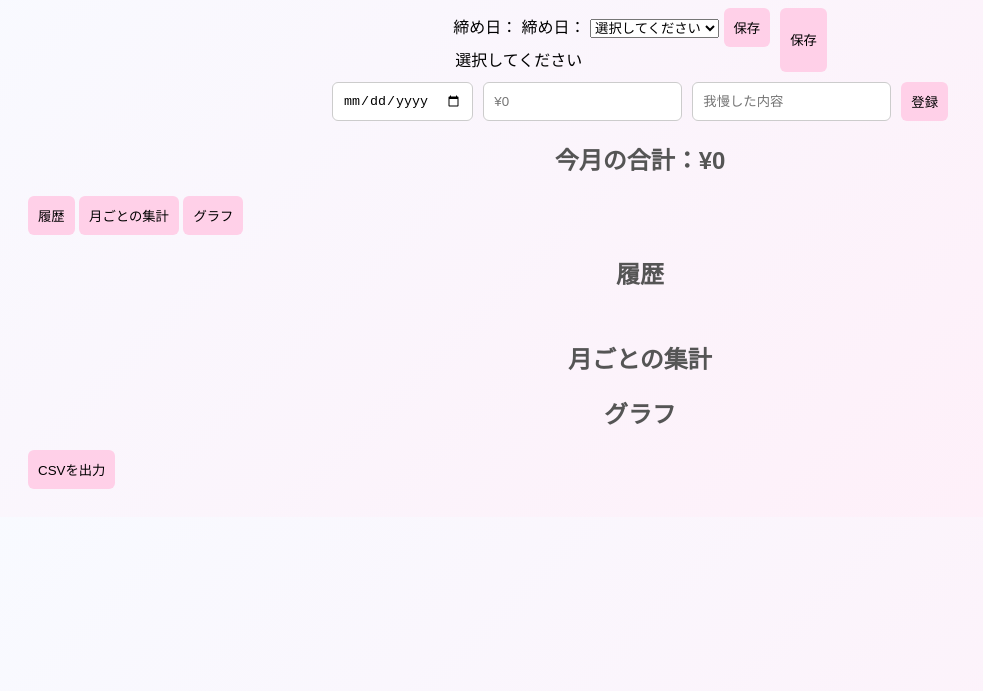
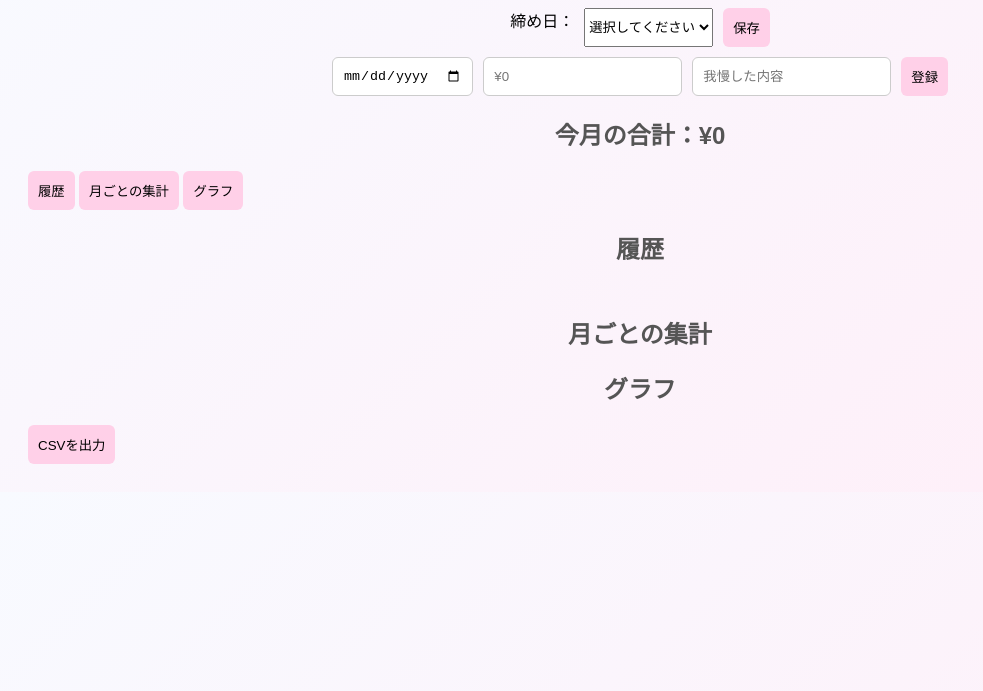
Before and after one commit to mizukisonrisa/tumori-chokin, a plain HTML site: page index.html in a window 1280 px wide. Shown: the part 109-800 px from the top of the page, without its empty margins (0-983 px from the left). Drawn offline with nearby package versions, Linux system fonts and the light colour scheme.

Commit message:
Refactor closing day settings in index.html

```diff
--- a/index.html
+++ b/index.html
@@ -13,20 +13,16 @@
 
 <h1>ツモリ貯金</h1>
 
+<!-- ここが修正済みの締め日設定 -->
 <div class="settings">
-  <label>締め日：
-    <label for="closingDay">締め日：</label>
-<select id="closingDay">
-  <option value="">選択してください</option>
-</select>
-
-<button onclick="saveClosingDay()">保存</button>
-  <option value="">選択してください</option>
-</select>
-  </label>
+  <label for="closingDay">締め日：</label>
+  <select id="closingDay">
+    <option value="">選択してください</option>
+  </select>
   <button onclick="saveClosingDay()">保存</button>
 </div>
 
+<!-- 登録フォーム -->
 <div class="form">
   <input type="date" id="dateInput" required>
   <input type="number" id="amountInput" placeholder="¥0" required>
@@ -37,21 +33,27 @@
 <h2>今月の合計：<span id="monthlyTotal">¥0</span></h2>
 
 <div id="encourageBox" class="hidden"></div>
+
+<!-- タブ切り替え -->
 <div class="tabs">
   <button onclick="showTab('history')">履歴</button>
   <button onclick="showTab('monthly')">月ごとの集計</button>
   <button onclick="showTab('chart')">グラフ</button>
 </div>
+
+<!-- 履歴 -->
 <h2>履歴</h2>
 <div id="tab-history">
   <ul id="historyList"></ul>
 </div>
 
+<!-- 月ごとの集計 -->
 <h2>月ごとの集計</h2>
 <div id="tab-monthly" class="hidden">
   <ul id="monthlyList"></ul>
 </div>
 
+<!-- グラフ -->
 <h2>グラフ</h2>
 <div id="tab-chart" class="hidden">
   <canvas id="chartCanvas" width="350" height="250"></canvas>
```
